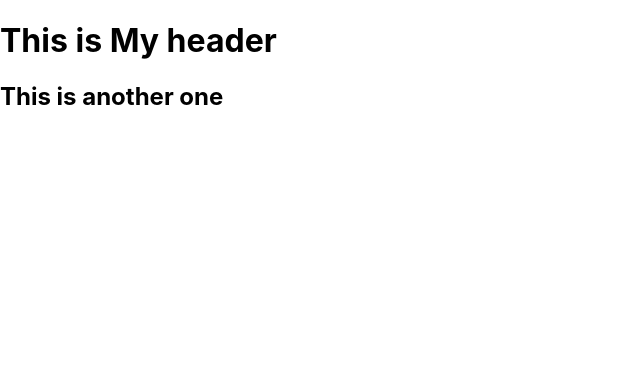
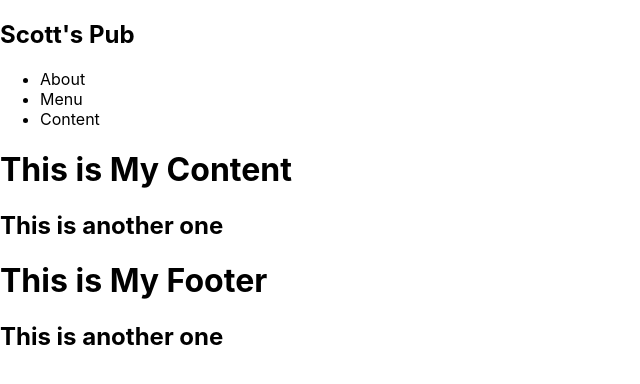
Before and after one commit to ScotttP/restaurant-page-react, a React (Create React App) app in the folder restaurant-page/: page / in a window 1280 px wide. Shown: the top 384 px of the page, without its empty margins (0-640 px from the left). Built offline with nearby package versions, Linux system fonts and the light colour scheme.

Commit message:
header components added

```diff
--- a/restaurant-page/src/App.js
+++ b/restaurant-page/src/App.js
@@ -1,10 +1,17 @@
 import React from 'react';
+import Header from './header';
+import Content from './content';
+import Footer from './footer';
 import './App.css';
 
 function App() {
   return (
+    <div>
+      <Header />
+      <Content />
+      <Footer />
+    </div>
 
-    <h1>This is the app function</h1>
   );
 }
 
--- a/restaurant-page/src/content.js
+++ b/restaurant-page/src/content.js
@@ -0,0 +1,15 @@
+import React from 'react';
+class Content extends React.Component {
+    render () {
+        return (
+            <div>
+                <h1>This is My Content</h1>
+                <h2>This is another one</h2>
+            </div>
+
+        )
+    }
+
+}
+
+export default Content
--- /dev/null
+++ b/restaurant-page/src/data.js
@@ -0,0 +1,7 @@
+let headers = ['About', 'Menu', 'Content'];
+let footerTabs = ['Facebook', 'Instagram', 'Twitter'];
+let entrees = ['Hamburger', 'Cheeseburger', 'Wings', 'Hotdog'];
+let sides = ['Fries', 'Chips', 'Tots'];
+let drinks = ['Beer', 'Wine', 'Whiskey']
+
+export default{headers, footerTabs, entrees, sides, drinks}
--- a/restaurant-page/src/footer.js
+++ b/restaurant-page/src/footer.js
@@ -0,0 +1,15 @@
+import React from 'react';
+class Footer extends React.Component {
+    render () {
+        return (
+            <div>
+                <h1>This is My Footer</h1>
+                <h2>This is another one</h2>
+            </div>
+
+        )
+    }
+
+}
+
+export default Footer
--- a/restaurant-page/src/header.js
+++ b/restaurant-page/src/header.js
@@ -1,15 +1,30 @@
 import React from 'react';
-class Header extends React.Component {
-    render () {
-        return (
-            <div>
-                <h1>This is My header</h1>
-                <h2>This is another one</h2>
+import Data from './data'
+
+
+function Header () {
+    const headers = Data.headers
+    const headerItems = headers.map((header) =>
+        <li id={header} key={header.id}>
+            {header}
+        </li>
+  );
+    return (
+        <nav className="navBarContainer">
+            <div className = "navBarLeft">
+                <h1 id="restaurantNameNavBar">
+                    Scott's Pub
+                </h1>
             </div>
+            <div className = "navBarRight">
+                <ul className = "navBar">
+                    {headerItems}
+                </ul>
+            </div>
+        </nav>
 
-        )
-    }
 
+    )
 }
 
 export default Header
--- a/restaurant-page/src/index.js
+++ b/restaurant-page/src/index.js
@@ -2,12 +2,12 @@ import React from 'react';
 import ReactDOM from 'react-dom';
 import './index.css';
 import App from './App';
-import Header from './header'
+
 import * as serviceWorker from './serviceWorker';
 
 ReactDOM.render(
 
- <Header />
+ <App />
 
   ,
   document.getElementById('root')
```
